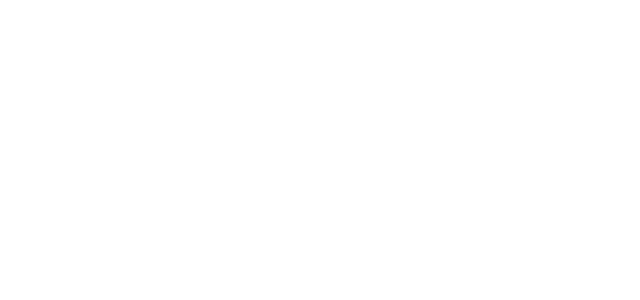
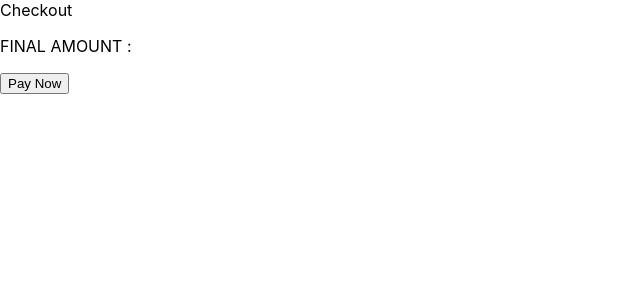
Before and after one commit to ankitdevani17/Sensegood, a React (Create React App) app: page /Checkout in a window 1280 px wide. Before the commit this address had no page. Shown: the top 300 px of the page, without its empty margins (0-640 px from the left). Built offline with nearby package versions, Linux system fonts and the light colour scheme; no server answers.

Commit message:
Checkout page done - error : asynchronously-loaded external script

```diff
--- a/src/App.js
+++ b/src/App.js
@@ -8,6 +8,7 @@
 import Logout from './Components/Logout';
 import Billing from './Components/Billing';
 import Shipping from './Components/Shipping';
+import Checkout from './Components/Checkout';
 import { Route,Routes } from "react-router-dom";
 import axios from 'axios';
 const App = () => {
@@ -23,6 +24,7 @@
     <Route  path="/Logout" element ={<Logout/>}></Route>
     <Route path ='/Billing' element ={<Billing/>}></Route>
     <Route path ='/Shipping' element ={<Shipping/>}></Route>
+    <Route path ='/Checkout' element ={<Checkout/>}></Route>
   </Routes>
 
 )}
--- /dev/null
+++ b/src/Components/Checkout.js
@@ -0,0 +1,34 @@
+import React, {useState, useEffect} from 'react';
+import axios from 'axios';
+
+const Checkout = () => {
+  const handleRazorpay = () => {
+
+  }
+  const [price,setprice ] =useState();
+  const [html,sethtml ] =useState();
+  useEffect(() => {
+    async function getData() {
+    const res = await axios.get(`/api/billing/bill/`,
+    {mode:'cors'},{ withCredentials: true });
+    //const data = JSON.stringify(res.data);
+    //let newdata = JSON.parse(data);
+    //console.log(res.data.invoice);
+    setprice(res.data.total_amount.amount);
+    sethtml(res.data.invoice);
+    }
+    getData();
+  })
+  return (<>
+    <div>Checkout</div>
+    <p>FINAL AMOUNT : {price}</p>
+
+    <div>{document.write(html)}</div>
+    <button onClick ={handleRazorpay}>Pay Now </button>
+
+    </>
+  )
+}
+
+
+export default Checkout;
```
